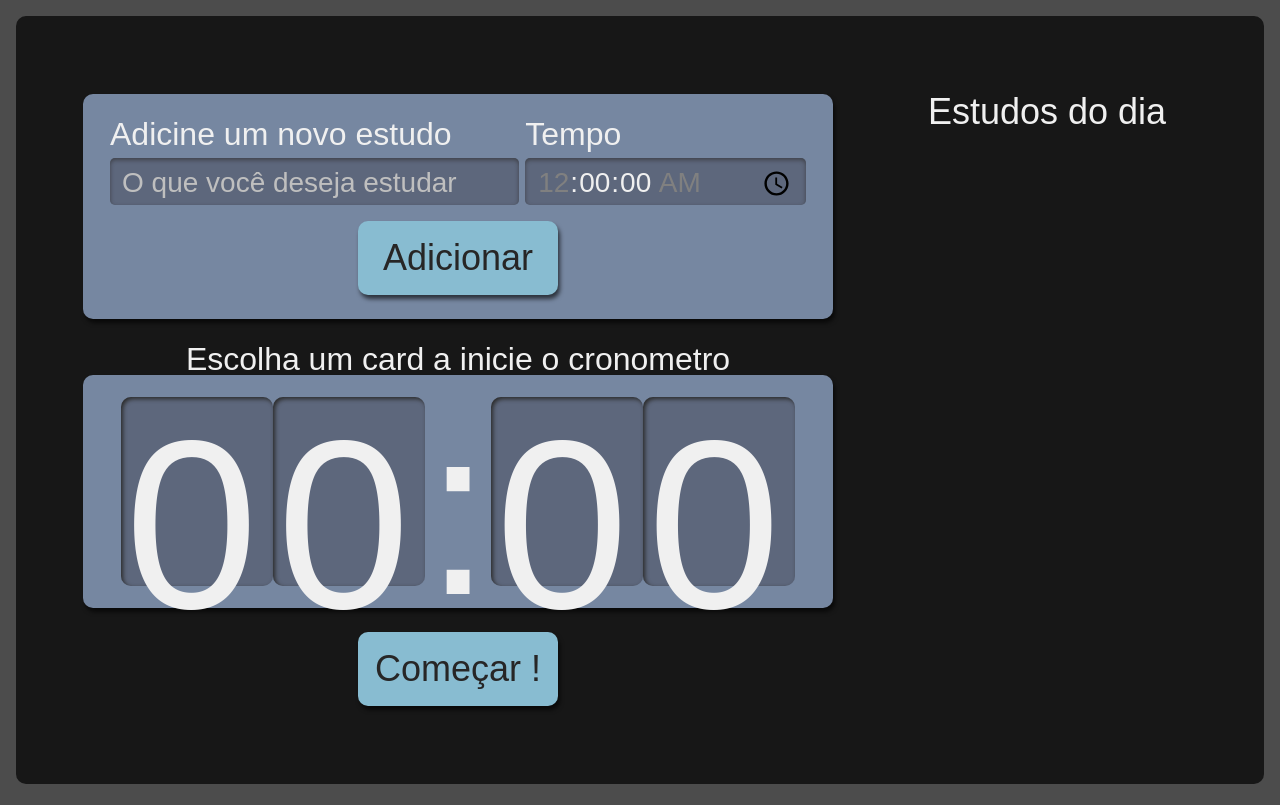
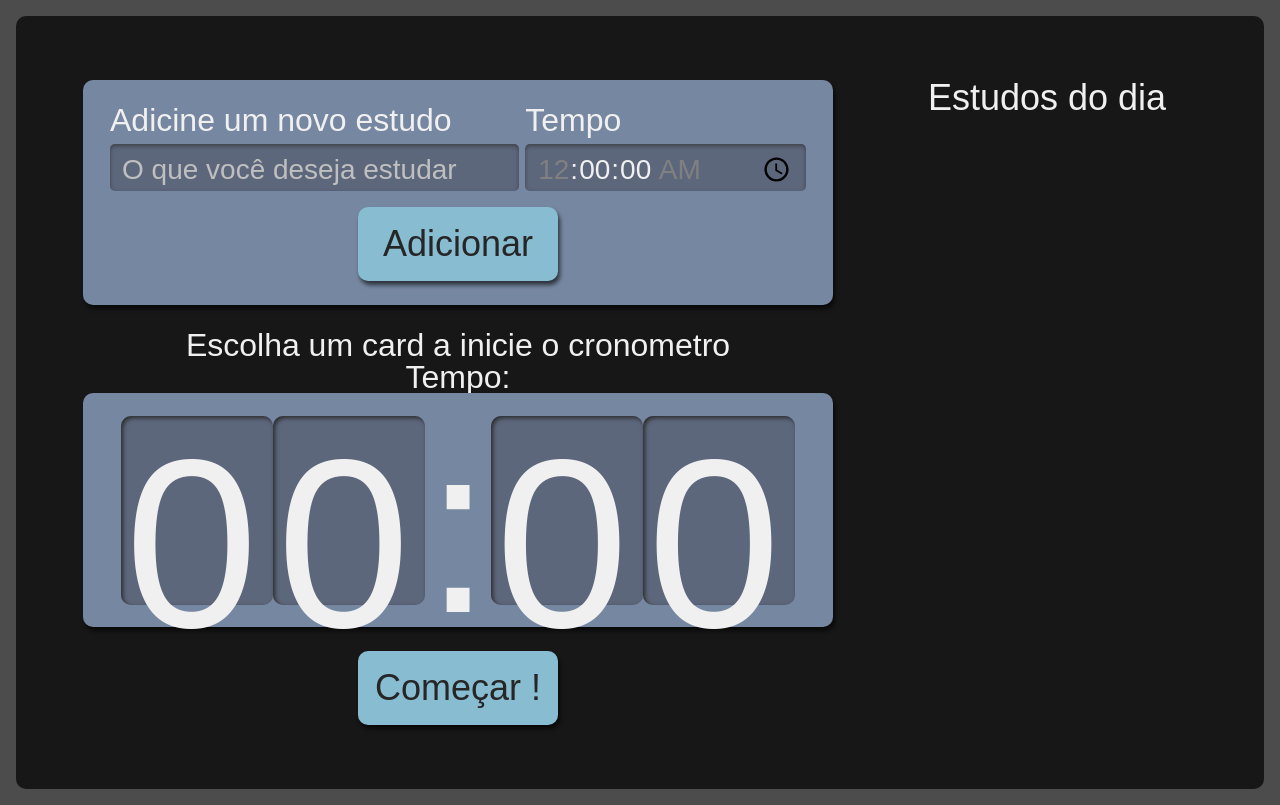
Before and after one commit to thaleseqb/StudiesManagerWithReactAndTypScript, a React (Create React App) app: page / in a window 1280 px wide. Built offline with nearby package versions, Linux system fonts and the light colour scheme.

Commit message:
useEffect learns

```diff
--- a/src/components/Chronometer/index.tsx
+++ b/src/components/Chronometer/index.tsx
@@ -2,12 +2,26 @@ import Button from "../Button";
 import Clock from "./Clock";
 import style from "./Chronometer.module.scss"
 import convertTime from "../../common/utils/date";
+import ITask from "../../types/task";
+import { useEffect, useState } from "react";
 
-export default function Chronometer() {
-    console.log("deve mostrar a conversão", convertTime("01:01:01"))
+interface Props {
+    selected: ITask | undefined
+}
+
+export default function Chronometer({selected}: Props) {
+    const [time, setTime] = useState<Number>();
+
+    useEffect(() => {
+        if (selected?.time) {
+            setTime(convertTime(selected?.time));
+        }
+    }, [selected]);
+
     return (
         <div className={style.cronometro}>
             <p className={style.titulo}>Escolha um card a inicie o cronometro</p>
+            <p>Tempo: {time?.toString()} </p>
             <div className={style.relogioWrapper}>
                 <Clock
 
--- a/src/pages/App.tsx
+++ b/src/pages/App.tsx
@@ -24,7 +24,7 @@ function App() {
         tasks={tasks}
         selectTask={selectTask}
       />
-      <Chronometer/>
+      <Chronometer selected={selected} />
     </div>
   );
 }
```
